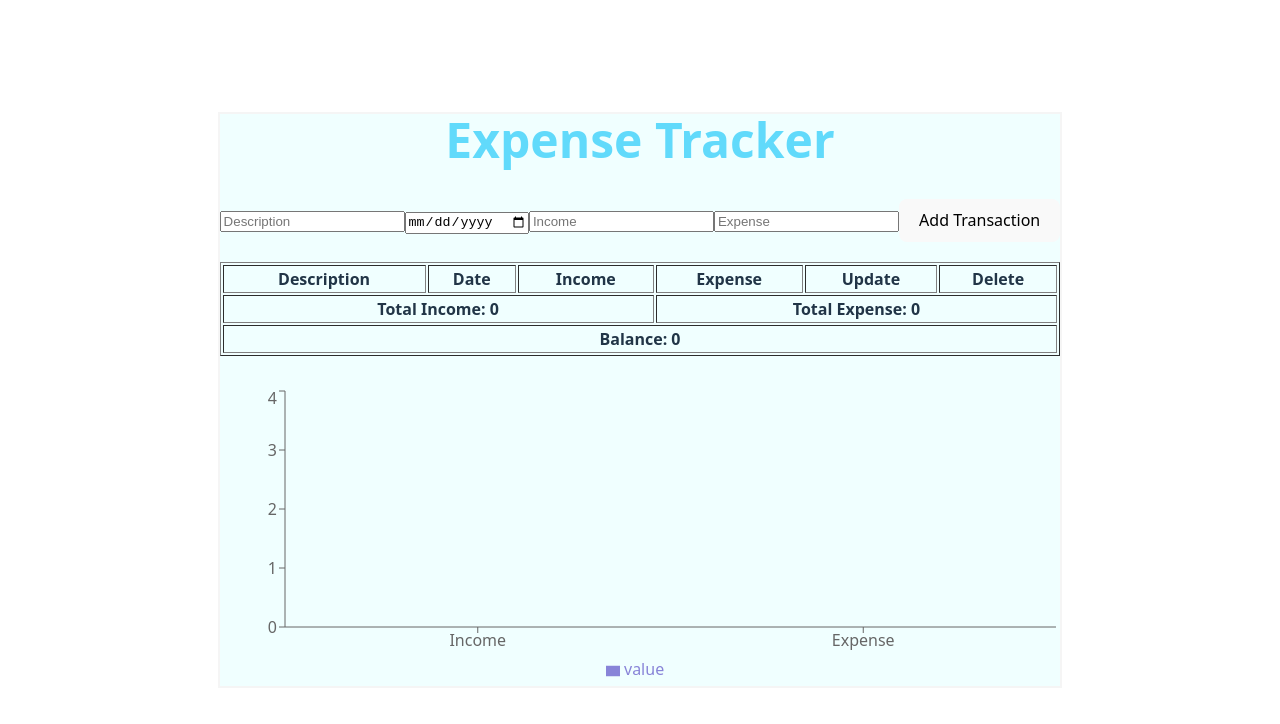
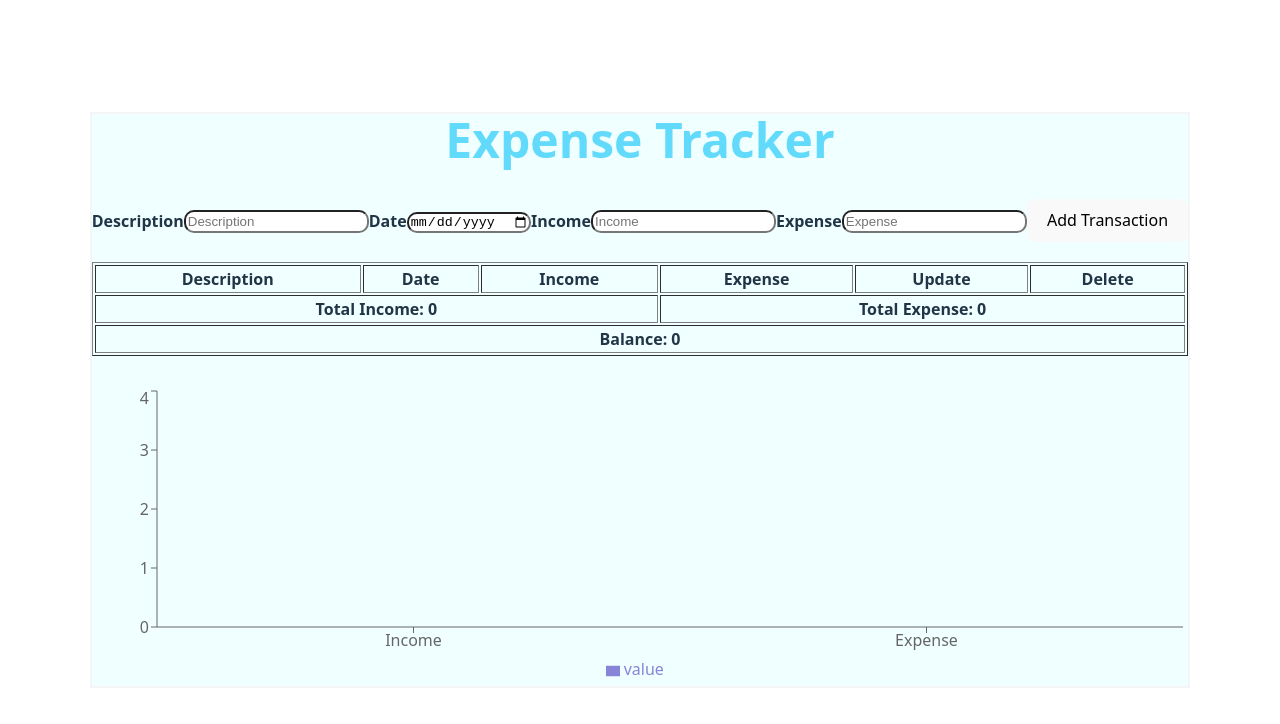
Before and after one commit to Ankush11verma/react-expense-tracker, a React (Vite) app: page / in a window 1280 px wide. Shown: the top 724 px of the page. Built offline with nearby package versions, Linux system fonts and the light colour scheme.

Commit message:
Added new feature: delete transaction

```diff
--- a/src/App.css
+++ b/src/App.css
@@ -52,3 +52,8 @@
   border: 2px solid whitesmoke;
   border-radius: "8px";
 }
+
+.inputClass{
+  border-radius: 10px;
+  height: 17px;
+}
--- a/src/Transaction.jsx
+++ b/src/Transaction.jsx
@@ -37,35 +37,16 @@ function Transaction({ transactions, onSave, editIndex, setEditIndex }) {
 
     return (
         <form className="transaction" onSubmit={handleSubmit}>
-            <input
-                type="text"
-                placeholder="Description"
-                value={description}
-                onChange={e => setDescription(e.target.value)}
-                required
-            />
-            <input
-                type="date"
-                placeholder="Date"
-                value={date}
-                onChange={e => setDate(e.target.value)}
-                required
-            />
-            <input
-                type="number"
-                placeholder="Income"
-                value={income}
-                onChange={e => setIncome(e.target.value)}
-            />
-            <input
-                type="number"
-                placeholder="Expense"
-                value={expense}
-                onChange={e => setExpense(e.target.value)}
-            />
-            <button id="button" type="submit">
-                {editIndex !== null ? "Update Transaction" : "Add Transaction"}
-            </button>
+            <label htmlFor="desc"><b>Description</b></label>
+            <input type="text" className="inputClass" placeholder="Description" value={description} onChange={e => setDescription(e.target.value)} required />
+            <label htmlFor="desc"><b>Date</b></label>
+            <input type="date" className="inputClass" placeholder="Date" value={date} onChange={e => setDate(e.target.value)} required />
+            <label htmlFor="desc"><b>Income</b></label>
+            <input type="number" className="inputClass" placeholder="Income" value={income}onChange={e => setIncome(e.target.value)} />
+            <label htmlFor="desc"><b>Expense</b></label>
+            <input type="number" className="inputClass" placeholder="Expense" value={expense}
+            onChange={e => setExpense(e.target.value)} />
+            <button id="button" type="submit"> {editIndex !== null ? "Update Transaction" : "Add Transaction"} </button>
         </form>
     );
 }
```
